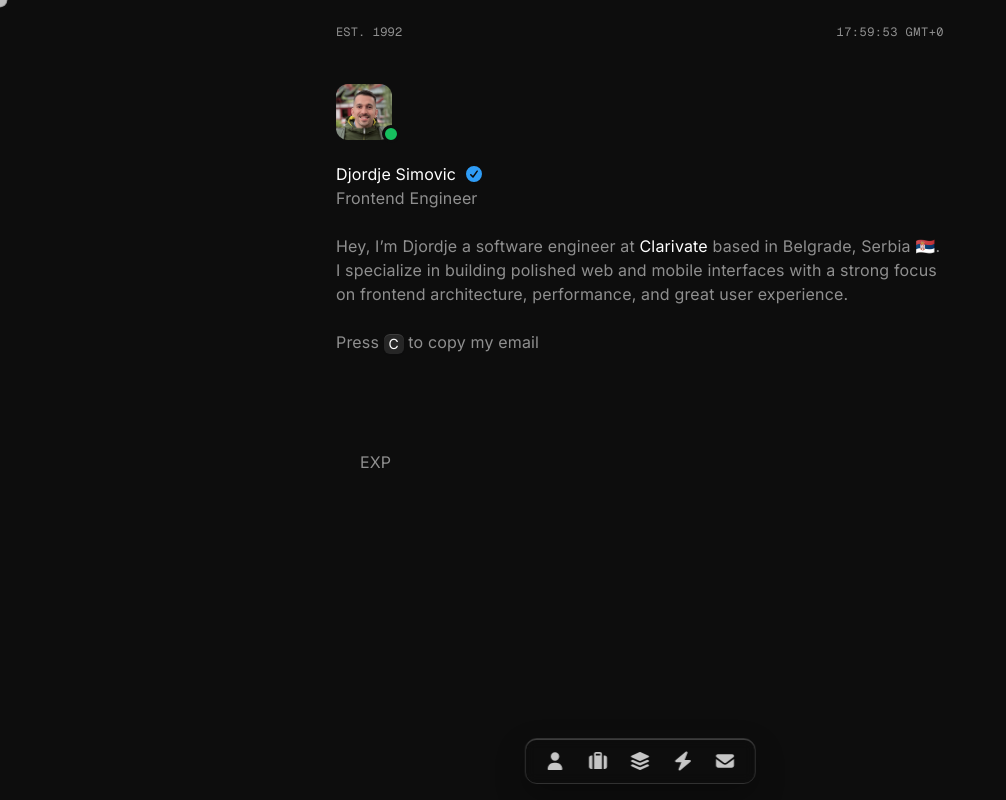
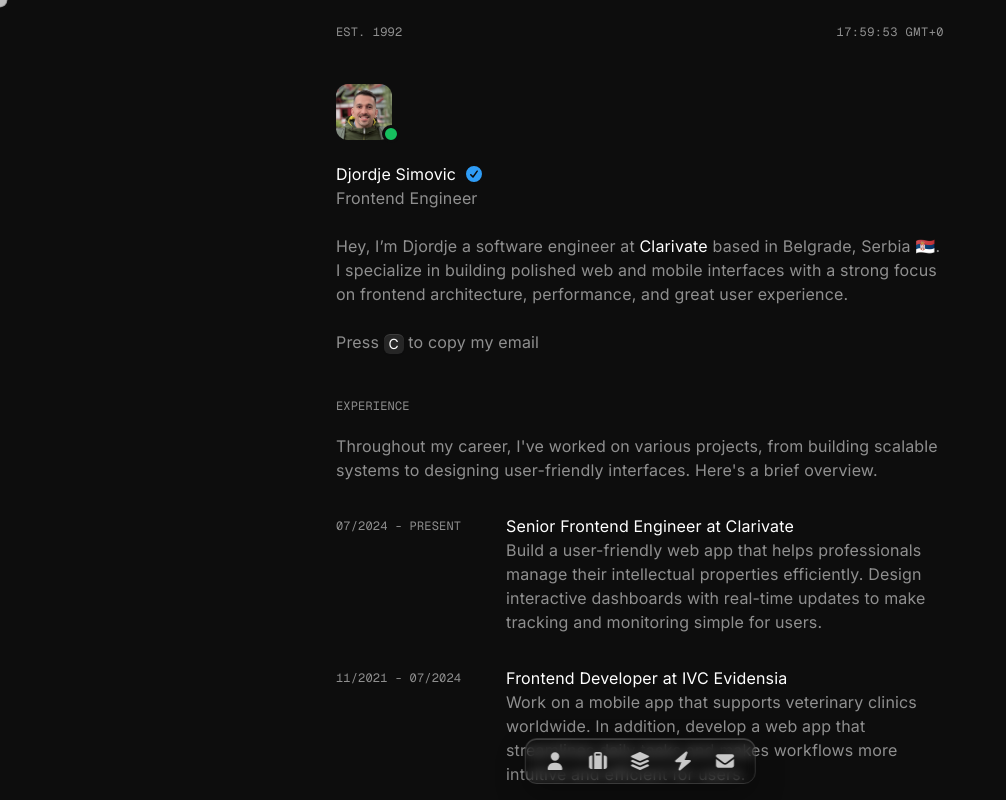
Before and after one commit to djolosc/my-cv, a React (Vite) app: page / in a window 1280 px wide. Shown: the top 800 px of the page, without its empty margins (0-1006 px from the left). Built offline with nearby package versions, Linux system fonts and the light colour scheme.

Commit message:
FEAT: Expereience Section Added

```diff
--- a/src/App.tsx
+++ b/src/App.tsx
@@ -13,6 +13,7 @@ import {
   faUser,
 } from "@fortawesome/free-solid-svg-icons";
 import Navigation from "./components/Navigation";
+import ExperienceSection from "./sections/ExperienceSection";
 
 const App = () => {
   const homeRef = useRef(null);
@@ -43,10 +44,7 @@ const App = () => {
 
           <StyledContent>
             <HomeSection sectionRef={homeRef} />
-
-            <StyledSection ref={experienceRef} id="experience">
-              <p>EXP</p>
-            </StyledSection>
+            <ExperienceSection sectionRef={experienceRef} />
 
             <StyledSection ref={stackRef} id="stack">
               <StyledH1>Stack</StyledH1>
--- a/src/sections/ExperienceSection.tsx
+++ b/src/sections/ExperienceSection.tsx
@@ -0,0 +1,97 @@
+import styled from "styled-components";
+
+const experienceData = [
+  {
+    years: "07/2024 - PRESENT",
+    role: "Senior Frontend Engineer",
+    company: "Clarivate",
+    description:
+      "Build a user-friendly web app that helps professionals manage their intellectual properties efficiently. Design interactive dashboards with real-time updates to make tracking and monitoring simple for users.",
+  },
+  {
+    years: "11/2021 - 07/2024",
+    role: "Frontend Developer",
+    company: "IVC Evidensia",
+    description:
+      "Work on a mobile app that supports veterinary clinics worldwide. In addition, develop a web app that streamlines daily tasks and makes workflows more intuitive and efficient for users.",
+  },
+  {
+    years: "04/2021 - 11/2021",
+    role: "Frontend Developer",
+    company: "Marble IT",
+    description:
+      "Develop a mobile app that helps users reconnect with contacts after losing their phone, ensuring a seamless and reliable experience.",
+  },
+];
+
+const ExperienceSection: React.FC = () => {
+  return (
+    <SectionWrapper>
+      <SectionTitle>EXPERIENCE</SectionTitle>
+      <SectionIntro>
+        Throughout my career, I've worked on various projects, from building
+        scalable systems to designing user-friendly interfaces. Here's a brief
+        overview.
+      </SectionIntro>
+
+      {experienceData.map((exp, i) => (
+        <ExperienceRow key={i}>
+          <Years>{exp.years}</Years>
+          <Details>
+            <Heading>
+              {exp.role} at {exp.company}
+            </Heading>
+            <Description>{exp.description}</Description>
+          </Details>
+        </ExperienceRow>
+      ))}
+    </SectionWrapper>
+  );
+};
+
+export default ExperienceSection;
+
+const SectionWrapper = styled.section`
+  margin-top: ${({ theme }) => theme.spacing.s40};
+`;
+
+const SectionTitle = styled.p`
+  font-size: ${({ theme }) => theme.fontSizes.fs12};
+  font-family: "Geist Mono", monospace;
+`;
+
+const SectionIntro = styled.p`
+  margin-top: ${({ theme }) => theme.spacing.s16};
+  font-size: ${({ theme }) => theme.fontSizes.fs16};
+  margin-bottom: ${({ theme }) => theme.spacing.s32};
+`;
+
+const ExperienceRow = styled.div`
+  display: flex;
+  gap: ${({ theme }) => theme.spacing.s40};
+  margin-bottom: ${({ theme }) => theme.spacing.s32};
+
+  @media (max-width: 768px) {
+    flex-direction: column;
+    gap: ${({ theme }) => theme.spacing.s8};
+  }
+`;
+
+const Years = styled.div`
+  width: 130px;
+  font-family: "Geist Mono", monospace;
+  font-size: ${({ theme }) => theme.fontSizes.fs12};
+`;
+
+const Details = styled.div`
+  flex: 1;
+`;
+
+const Heading = styled.div`
+  color: ${({ theme }) => theme.colors.white1};
+`;
+
+const Description = styled.p`
+  font-size: ${({ theme }) => theme.fontSizes.fs16};
+  margin: 0;
+`;
--- a/src/sections/HomeSection.tsx
+++ b/src/sections/HomeSection.tsx
@@ -3,12 +3,13 @@ import ProfilePic from "../components/ProfilePic";
 import { FontAwesomeIcon } from "@fortawesome/react-fontawesome";
 import { faCheckCircle } from "@fortawesome/free-solid-svg-icons";
 import Clock from "../components/Clock";
-import { useEffect, useState } from "react";
 import EmailRow from "../components/EmailRow";
 
 interface HomeSectionProps {
   sectionRef: React.RefObject<HTMLElement | null>;
 }
+
+const CURRENT_COMPANY_URL = "https://clarivate.com";
 
 const HomeSection: React.FC<HomeSectionProps> = ({ sectionRef }) => {
   return (
@@ -30,7 +31,7 @@ const HomeSection: React.FC<HomeSectionProps> = ({ sectionRef }) => {
         <p>
           Hey, I’m Djordje a software engineer at{" "}
           <Companyname
-            href="https://clarivate.com"
+            href={CURRENT_COMPANY_URL}
             target="_blank"
             rel="noopener noreferrer"
           >
--- a/src/utils/device.ts
+++ b/src/utils/device.ts
@@ -3,9 +3,5 @@ export const isDesktopDevice = (): boolean => {
 
   const hasTouch = "ontouchstart" in window || navigator.maxTouchPoints > 0;
 
-  const minDesktopWidth = 1024;
-  const isWideEnough = window.innerWidth >= minDesktopWidth;
-
-  // desktop = wide + no touch
-  return isWideEnough && !hasTouch;
+  return !hasTouch;
 };
```
